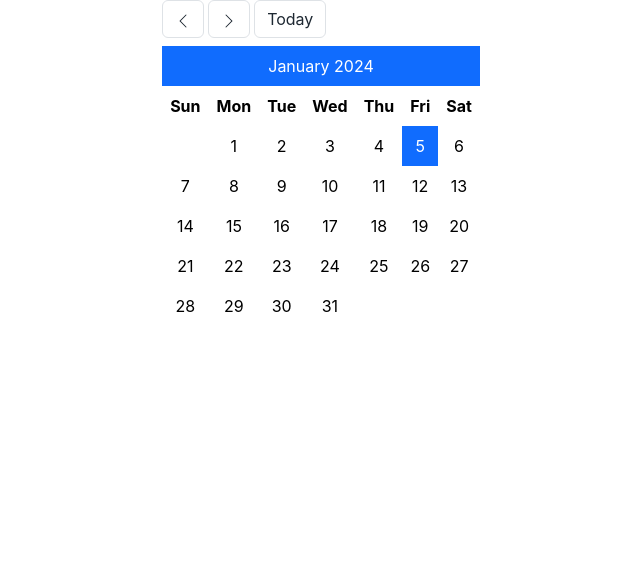
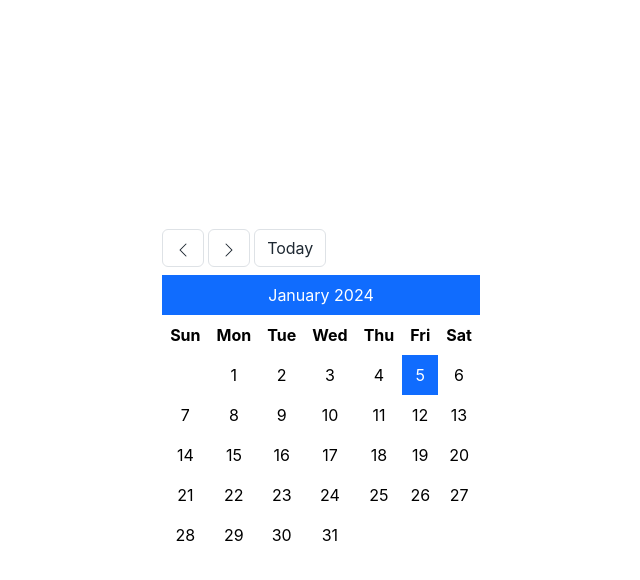
Before and after one commit to kenedyolisi/calendar-pwa, a React (Vite) app: page / in a window 1280 px wide. Shown: the top 580 px of the page, without its empty margins (319-959 px from the left). Built offline with nearby package versions, Linux system fonts and the light colour scheme.

Commit message:
styles: center element in the body

```diff
--- a/src/components/calendar.tsx
+++ b/src/components/calendar.tsx
@@ -62,7 +62,7 @@ export const Calendar = () => {
   }
 
   return (
-    <div>
+    <div className="my-auto">
       <div className="d-flex mb-2">
         <button
           className="btn border me-1 bg-body-secondary-hover"
```
